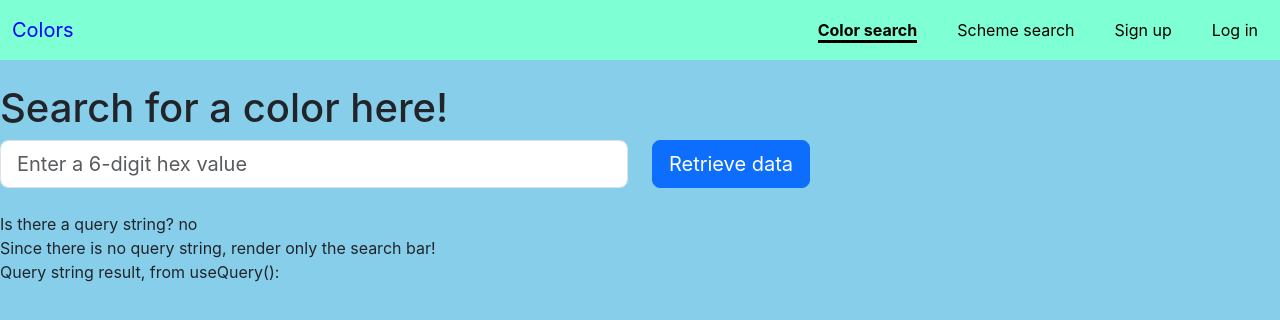
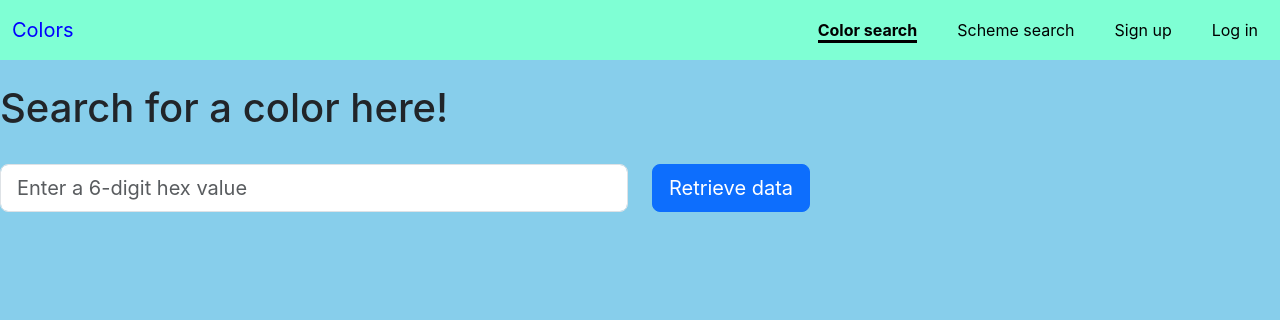
Before and after one commit to iam8/48-Capstone-2-Frontend, a React (Create React App) app in the folder colors/: page /colors in a window 1280 px wide. Shown: the top 320 px of the page. Built offline with nearby package versions, Linux system fonts and the light colour scheme; no server answers.

Commit message:
Render search bar in colors search page if there is no query string in URL

```diff
--- a/colors/src/routes/Routes.js
+++ b/colors/src/routes/Routes.js
@@ -28,7 +28,7 @@ import SearchBar from "../shared/SearchBar";
  *
  * Non-matching URLs will redirect to / (home).
  */
-function Routes({login, signup, searchFor}) {
+function Routes({login, signup, searchColor}) {
     const query = useQuery();
 
     return (
@@ -48,13 +48,10 @@ function Routes({login, signup, searchFor}) {
             <Route path="/colors">
                 <br></br>
                 <h1>Search for a color here!</h1>
-                <SearchBar searchFor={searchFor}/>
                 <br></br>
-                <div>Is there a query string? {query.size ? "yes" : "no"}</div>
                 {query.size ?
-                    "Since there is a query string, render the color info!" :
-                    "Since there is no query string, render only the search bar!"}
-                <div>Query string result, from useQuery(): {query.toString()}</div>
+                    <div>Rendering the color info for: {query.toString()}</div> :
+                    <SearchBar searchFor={searchColor}/>}
                 <br></br>
             </Route>
 
```
